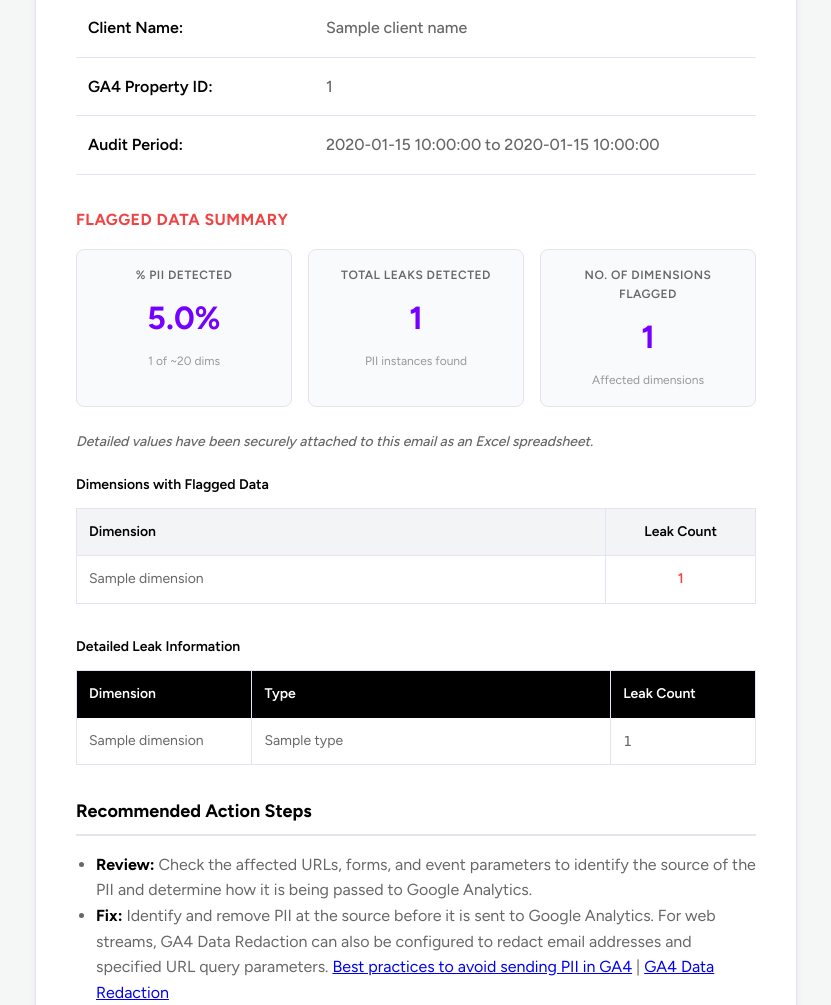
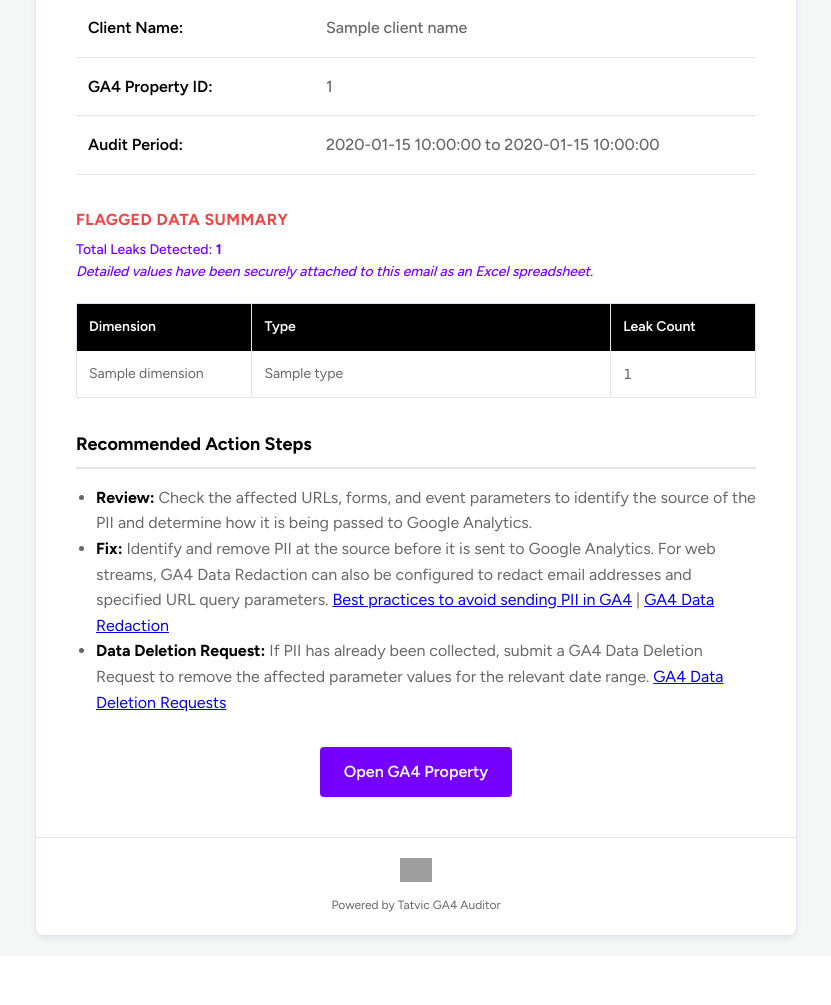
Before and after one commit to dhruvin-tatvic/ga4_pii_auditor, a Flask app: template app/templates/urgent_report.html in a window 1280 px wide. Shown: the part 373-1378 px from the top of the page, without its empty margins (224-1055 px from the left). After the commit the page ends 1316 px from the top, so only its background shows below. Run offline with Flask 3, Linux system fonts and the light colour scheme; the template is opened without the code that fills it: most values are stand-ins (such as "Sample title", 1, 10 or a date in 2020); grey boxes are pictures that could not be loaded.

Commit message:
Revert to original file

```diff
--- a/app/templates/urgent_report.html
+++ b/app/templates/urgent_report.html
@@ -174,85 +174,6 @@
             font-family: monospace;
         }
 
-        .scorecards-container {
-            display: grid;
-            grid-template-columns: repeat(3, 1fr);
-            gap: 16px;
-            margin-bottom: 24px;
-        }
-
-        .scorecard {
-            background-color: #F9FAFB;
-            border: 1px solid #E6E2F1;
-            border-radius: 8px;
-            padding: 16px;
-            text-align: center;
-        }
-
-        .scorecard-value {
-            font-size: 32px;
-            font-weight: 700;
-            color: #7500FF;
-            margin: 8px 0;
-        }
-
-        .scorecard-label {
-            font-size: 12px;
-            font-weight: 600;
-            color: #676767;
-            text-transform: uppercase;
-            letter-spacing: 0.5px;
-        }
-
-        .dimensions-summary-table {
-            width: 100%;
-            table-layout: fixed;
-            border-collapse: collapse;
-            margin-bottom: 24px;
-            font-size: 14px;
-            border: 1px solid #E6E2F1;
-        }
-
-        .dimensions-summary-table th,
-        .dimensions-summary-table td {
-            padding: 12px;
-            text-align: left;
-            border-bottom: 1px solid #E6E2F1;
-            border-right: 1px solid #E6E2F1;
-        }
-
-        .dimensions-summary-table th:last-child,
-        .dimensions-summary-table td:last-child {
-            border-right: none;
-        }
-
-        .dimensions-summary-table th {
-            background-color: #F3F4F6;
-            color: #000000;
-            font-weight: 600;
-        }
-
-        .dimensions-summary-table td {
-            color: #676767;
-        }
-
-        .dimensions-summary-table th:nth-child(1),
-        .dimensions-summary-table td:nth-child(1) {
-            width: 80%;
-        }
-
-        .dimensions-summary-table th:nth-child(2),
-        .dimensions-summary-table td:nth-child(2) {
-            width: 20%;
-            text-align: center;
-        }
-
-        @media (max-width: 768px) {
-            .scorecards-container {
-                grid-template-columns: 1fr;
-            }
-        }
-
         .footer-section-title {
             color: #000000;
             font-size: 18px;
@@ -312,61 +233,10 @@
             </table>
 
             <div class="section-title">FLAGGED DATA SUMMARY</div>
-
-            <!-- Scorecards Section -->
-            <div class="scorecards-container">
-                <div class="scorecard">
-                    <div class="scorecard-label">% PII Detected</div>
-                    <div class="scorecard-value">{{ ((unique_dimensions_count / 20) * 100) | round(1) }}%</div>
-                    <div style="font-size: 12px; color: #999; margin-top: 8px;">{{ unique_dimensions_count }} of ~20 dims</div>
-                </div>
-                <div class="scorecard">
-                    <div class="scorecard-label">Total Leaks Detected</div>
-                    <div class="scorecard-value">{{ total_leaks }}</div>
-                    <div style="font-size: 12px; color: #999; margin-top: 8px;">PII instances found</div>
-                </div>
-                <div class="scorecard">
-                    <div class="scorecard-label">No. of Dimensions Flagged</div>
-                    <div class="scorecard-value">{{ unique_dimensions_count }}</div>
-                    <div style="font-size: 12px; color: #999; margin-top: 8px;">Affected dimensions</div>
-                </div>
-            </div>
-
-            <p style="font-size: 14px; font-weight: 500; color: #676767; margin: 16px 0 20px 0;">
+            <p style="font-size: 14px; font-weight: 500; color: #7500FF; margin-top: -10px; margin-bottom: 20px;">
+                Total Leaks Detected: <strong>{{ total_leaks }}</strong><br>
                 <em>Detailed values have been securely attached to this email as an Excel spreadsheet.</em>
             </p>
-
-            <!-- Dimensions Summary Table -->
-            <div style="margin-bottom: 24px;">
-                <h4 style="font-size: 14px; font-weight: 600; color: #000000; margin: 0 0 12px 0;">Dimensions with Flagged Data</h4>
-                <table class="dimensions-summary-table">
-                    <thead>
-                        <tr>
-                            <th>Dimension</th>
-                            <th>Leak Count</th>
-                        </tr>
-                    </thead>
-                    <tbody>
-                        {% for dim in dimension_summary %}
-                        <tr>
-                            <td>
-                                {% if ':' in dim.dimension %}
-                                    {{ dim.dimension.split(':')[1] }}
-                                {% else %}
-                                    {{ dim.dimension }}
-                                {% endif %}
-                            </td>
-                            <td style="text-align: center; color: #EF4444; font-weight: 600;">{{ dim.count }}</td>
-                        </tr>
-                        {% endfor %}
-                    </tbody>
-                </table>
-            </div>
-
-            <!-- Original Detailed Leaks Table -->
-            <div style="margin-top: 32px;">
-                <h4 style="font-size: 14px; font-weight: 600; color: #000000; margin: 0 0 12px 0;">Detailed Leak Information</h4>
-            </div>
             <table class="leaks-table">
                 <thead>
                     <tr>
@@ -378,13 +248,7 @@
                 <tbody>
                     {% for summary in leak_summary %}
                     <tr>
-                        <td>
-                            {% if ':' in summary.dimension %}
-                                {{ summary.dimension.split(':')[1] }}
-                            {% else %}
-                                {{ summary.dimension }}
-                            {% endif %}
-                        </td>
+                        <td>{{ summary.dimension }}</td>
                         <td>{{ summary.type }}</td>
                         <td class="flagged-value">{{ summary.count }}</td>
                     </tr>
```
Also changed, not shown: app/services/report_generator.py (+1 -15 lines), frontend/src/services/api.ts (+0 -22 lines).
